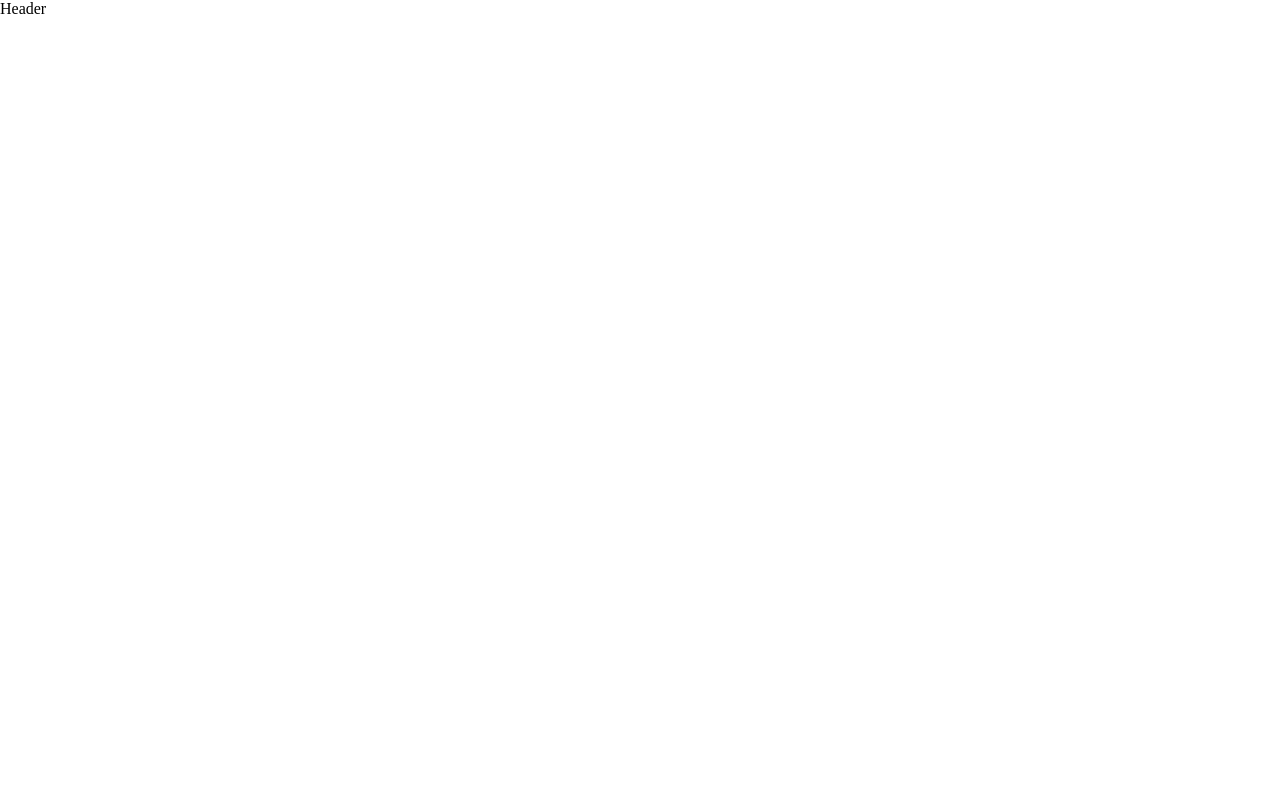
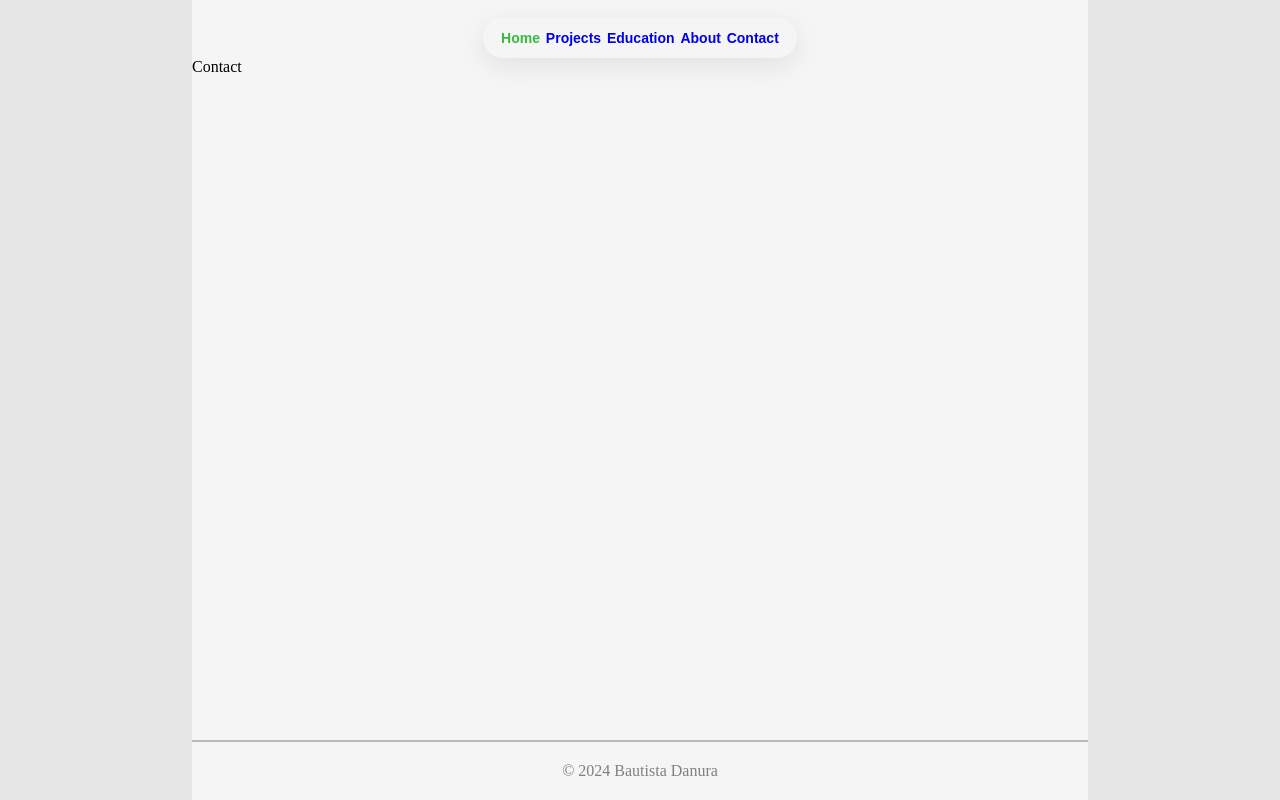
Before and after one commit to Jbdanura/Portfolio, a React (Create React App) app in the folder front/: page /contact in a window 1280 px wide. Built offline with nearby package versions, Linux system fonts and the light colour scheme.

Commit message:
header && footer && routes

```diff
--- a/front/package.json
+++ b/front/package.json
@@ -8,6 +8,8 @@
     "@testing-library/user-event": "^13.5.0",
     "react": "^18.2.0",
     "react-dom": "^18.2.0",
+    "react-router": "^6.21.2",
+    "react-router-dom": "^6.21.2",
     "react-scripts": "5.0.1",
     "web-vitals": "^2.1.4"
   },
--- /dev/null
+++ b/front/src/Footer.css
@@ -0,0 +1,9 @@
+.footer{
+    color: grey;
+    position:absolute;
+    bottom: 0;
+    padding: 20px;
+    border-top: 2px solid rgba(128, 128, 128, 0.507);
+    text-align: center;
+    width: 70%;
+}
--- a/front/src/Footer.js
+++ b/front/src/Footer.js
@@ -1,8 +1,9 @@
 import React from 'react'
+import "./Footer.css"
 
 const Footer = () => {
   return (
-    <div>Footer</div>
+    <div className="footer">© 2024 Bautista Danura</div>
   )
 }
 
--- /dev/null
+++ b/front/src/Header.css
@@ -0,0 +1,27 @@
+.pages{
+    display: flex;
+    border-radius: 20px;
+    box-shadow: rgba(149, 157, 165, 0.2) 0px 8px 24px;
+    width: 35%;
+    height: 40px;
+    align-items: center;
+    justify-content: space-around;
+    margin: 0 auto;
+    padding: 0 15px;
+}
+.pages a{
+    font-family: 'Josefin Sans', sans-serif;
+    font-size: 14px;
+    font-weight: bold;
+    text-decoration: none;
+}
+a:visited { text-decoration: none; color: black;}
+a:hover { text-decoration: none; color: black;}
+a:focus { text-decoration: none; color: black;}
+a:hover, a:active { text-decoration: none;color: black;}
+.pages .active{
+    color: rgb(57, 185, 67)
+}
+.pages p:hover{
+    cursor: pointer;
+}
--- a/front/src/Header.js
+++ b/front/src/Header.js
@@ -1,8 +1,19 @@
 import React from 'react'
+import "./Header.css"
+import {Link} from "react-router-dom";
 
-const Header = () => {
+const Header = ({active,setActive}) => {
   return (
-    <div>Header</div>
+    <div className="header">
+        <img></img>
+        <div className="pages">
+            <Link to="/" className={active == "home" && "active"} onClick={()=>setActive("home")}>Home</Link>
+            <Link to="/projects" className={active == "projects" && "active"} onClick={()=>setActive("projects")}>Projects</Link>
+            <Link to="/education" className={active == "education" && "active"} onClick={()=>setActive("education")}>Education</Link>
+            <Link to="/about" className={active == "about" && "active"} onClick={()=>setActive("about")}>About</Link>
+            <Link to="/contact"className={active == "contact" && "active"} onClick={()=>setActive("contact")}>Contact</Link>
+        </div>
+    </div>
   )
 }
 
--- /dev/null
+++ b/front/src/Home.css
@@ -0,0 +1,6 @@
+.home{
+    width: 70vw;
+    height: 100vh;
+    margin: 0 auto;
+    background-color: rgb(245, 245, 245);
+}
--- a/front/src/Home.js
+++ b/front/src/Home.js
@@ -1,11 +1,33 @@
-import React from 'react'
+import React, { useState ,useEffect} from 'react'
 import Header from './Header'
+import "./Home.css"
+import {
+  BrowserRouter as Router,
+  Routes,
+  Route,
+} from "react-router-dom";
+import Projects from './Projects'
+import Education from "./Education"
+import About from "./About"
+import Contact from "./Contact"
+import Footer from "./Footer"
 
 const Home = () => {
+  const [active,setActive] = useState("home")
+
   return (
     <div className="home">
-        <Header/>
-    </div>
+        <Router>
+            <Header active={active} setActive={setActive}/>
+            <Routes>
+                <Route path="/projects" element={<Projects setActive={setActive}/>}/>
+                <Route path="/education" element={<Education setActive={setActive}/>}/>
+                <Route path="/about" element={<About setActive={setActive}/>}/>
+                <Route path="/contact" element={<Contact setActive={setActive}/>}/>
+            </Routes>
+            <Footer/>
+        </Router>
+  </div>
   )
 }
 
--- a/front/src/Projects.js
+++ b/front/src/Projects.js
@@ -1,6 +1,7 @@
-import React from 'react'
+import React, { useEffect } from 'react'
 
-const Projects = () => {
+const Projects = ({setActive}) => {
+
   return (
     <div>Projects</div>
   )
--- a/front/src/index.css
+++ b/front/src/index.css
@@ -3,3 +3,6 @@
   border: 0;
   box-sizing: border-box;
 }
+body{
+  background-color: rgb(230, 230, 230);
+}
```
Also changed, not shown: 2 other files (tests, documents, lock files or other folders).
